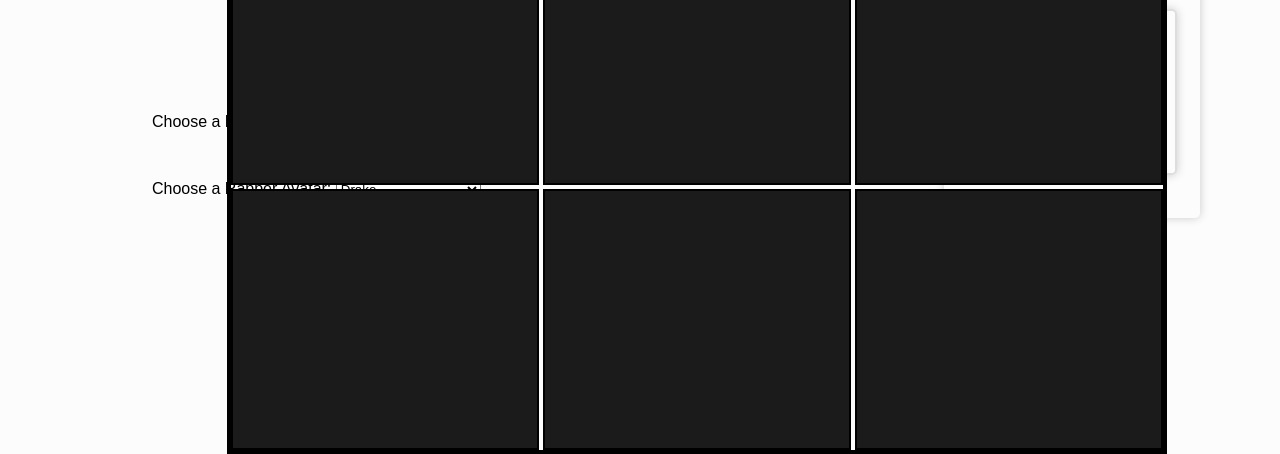
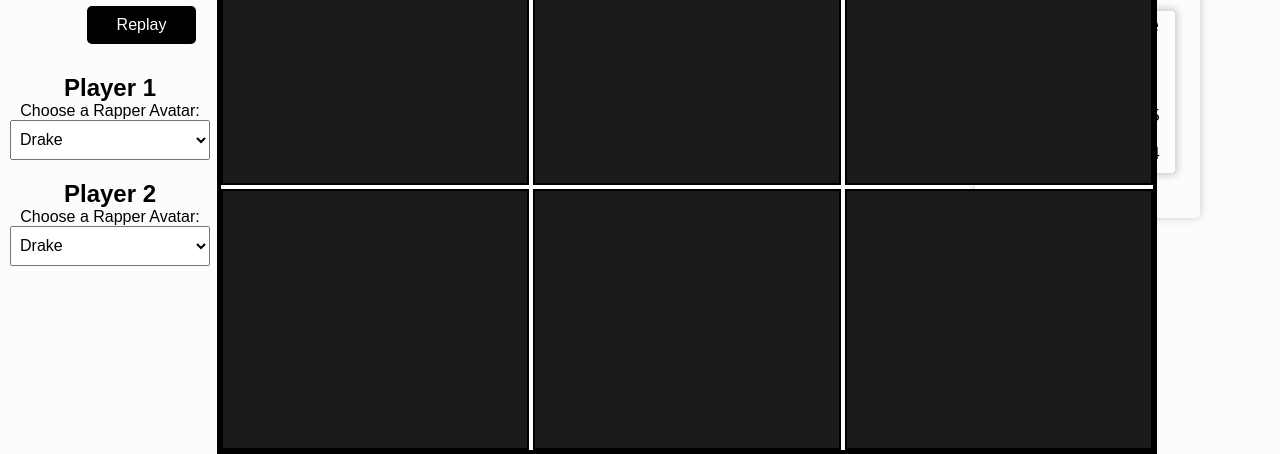
Before and after one commit to ShaylaWhite/Hip-Hop-Squares, a website with bundled scripts: page index.html in a window 1280 px wide. Shown: the part 356-810 px from the top of the page. Built offline with nearby package versions, Linux system fonts and the light colour scheme; what emoji-api would draw is missing.

Commit message:
update the dropdwon menu

```diff
--- a/style.css
+++ b/style.css
@@ -27,8 +27,8 @@ body {
   flex-direction: column;
   align-items: center;
   text-align: center;
-  margin-right: -269px; /* Adjust the right margin */
-  margin-left: 23px; /* Remove the left margin */
+  margin-right: -2px; /* Adjust the right margin */
+  margin-left: 3px; /* Remove the left margin */
   margin-top: 33px;
 }
 
@@ -40,7 +40,12 @@ body {
   align-items: center;
   margin-bottom: 20px;
 }
-
+select {
+  font-size: 16px;
+  height: 40px;
+  padding: 5px;
+  width: 200px; /* Adjust the width as needed */
+}
 /* Adjust margin for the h1 and button inside game-setup */
 .game-setup h1,
 .game-setup button {
@@ -73,7 +78,7 @@ body {
   display: flex;
   flex-direction: column;
   align-items: center;
-  margin-left: 70px;
+  margin-left: 7px;
 }
 
 .player {
@@ -86,7 +91,7 @@ body {
   display: flex;
   justify-content: center;
   align-items: center;
-  margin: 10px -190px 0 -90px; /* Adjust top and bottom margins */
+  margin: 10px -190px 0 9px; /* Adjust top and bottom margins */
 }
 
 /* ACTUAL GAME BOARD */
@@ -104,7 +109,7 @@ body {
 /* SCOREBOARD STYLES */
 .scoreboard {
   width: 20%; /* Adjust width as needed */
-  margin: 30px 80px 0px -80px; /* Adjust top margin, center horizontally */
+  margin: 30px 80px 0px 8px; /* Adjust top margin, center horizontally */
   padding: 23px;
   box-shadow: 0px 0px 10px rgba(0, 0, 0, 0.2);
   border-radius: 5px;
```
